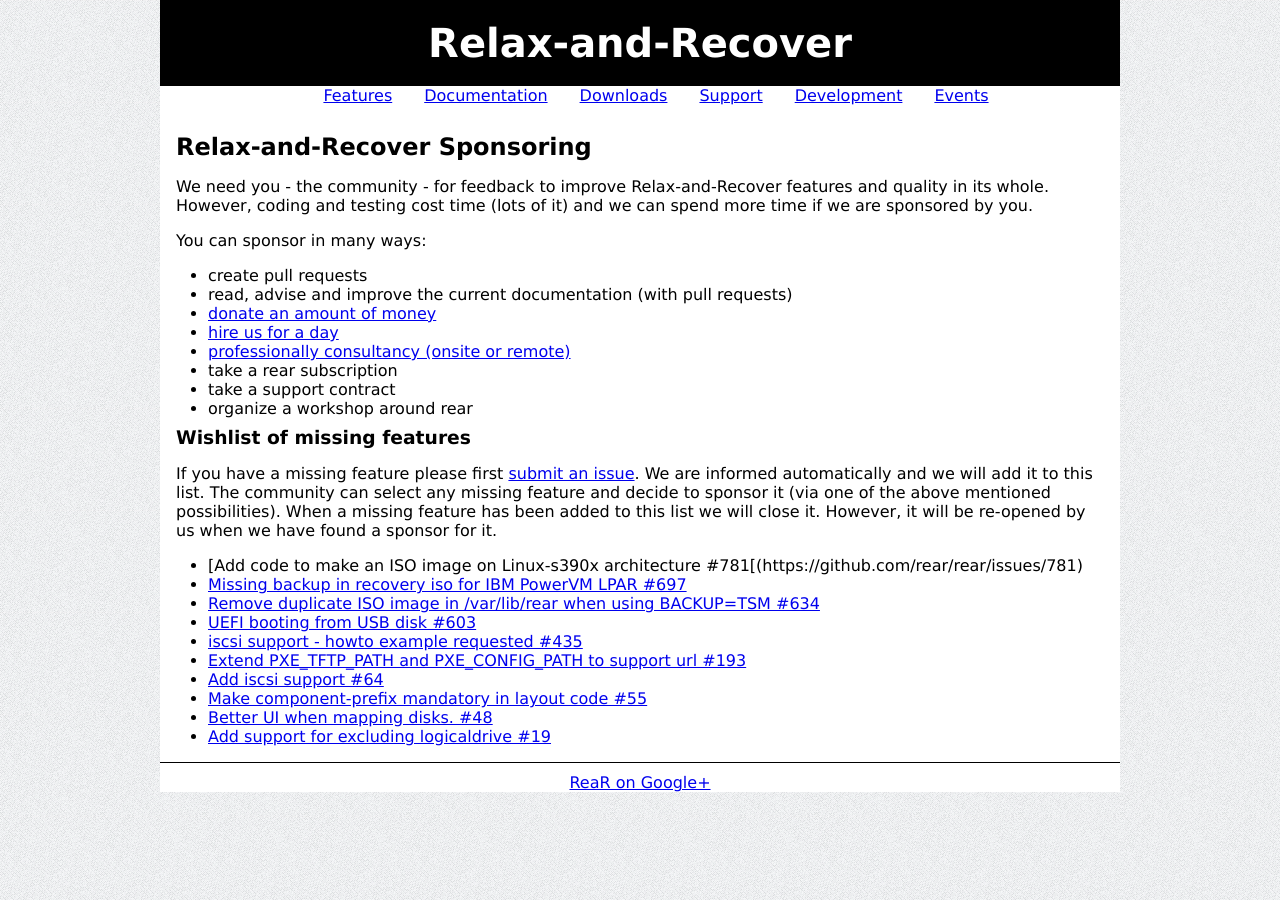
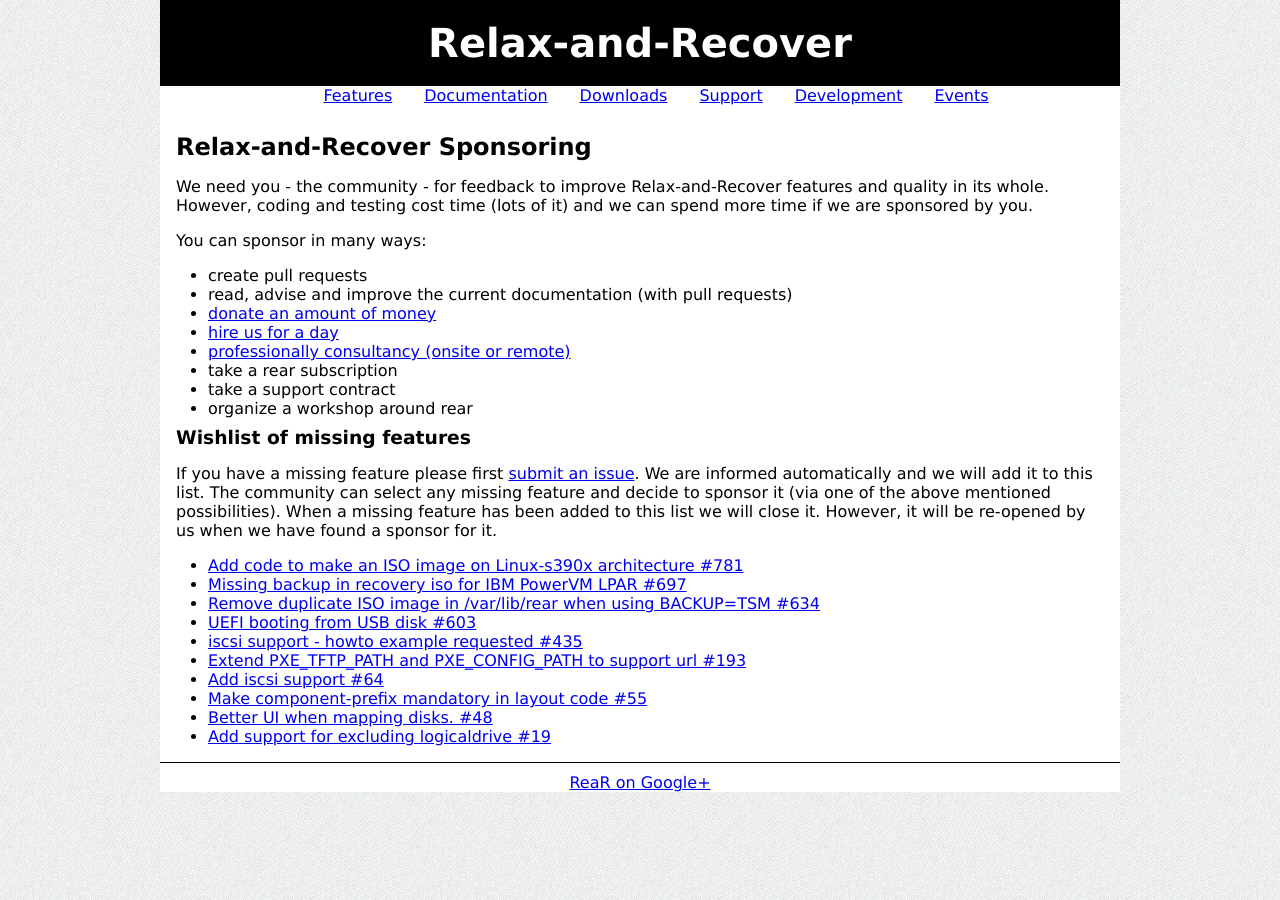
Before and after one commit to rear/rear.github.com, a Jekyll site: the page built from support/sponsors.md, in a window 1280 px wide. Built offline with Jekyll 4.4.1, drawn with Linux system fonts in a browser that asks for light colours; comment, search, counter and statistics services are not loaded.

Commit message:
fix wrong [

```diff
--- a/support/sponsors.md
+++ b/support/sponsors.md
@@ -21,7 +21,7 @@
 
 If you have a missing feature please first [submit an issue](https://github.com/rear/rear/issues). We are informed automatically and we will add it to this list. The community can select any missing feature and decide to sponsor it (via one of the above mentioned possibilities). When a missing feature has been added to this list we will close it. However, it will be re-opened by us when we have found a sponsor for it.
 
- - [Add code to make an ISO image on Linux-s390x architecture #781[(https://github.com/rear/rear/issues/781)
+ - [Add code to make an ISO image on Linux-s390x architecture #781](https://github.com/rear/rear/issues/781)
  - [Missing backup in recovery iso for IBM PowerVM LPAR #697](https://github.com/rear/rear/issues/697)
  - [Remove duplicate ISO image in /var/lib/rear when using BACKUP=TSM #634](https://github.com/rear/rear/issues/634)
  - [UEFI booting from USB disk #603](https://github.com/rear/rear/issues/603)
```
